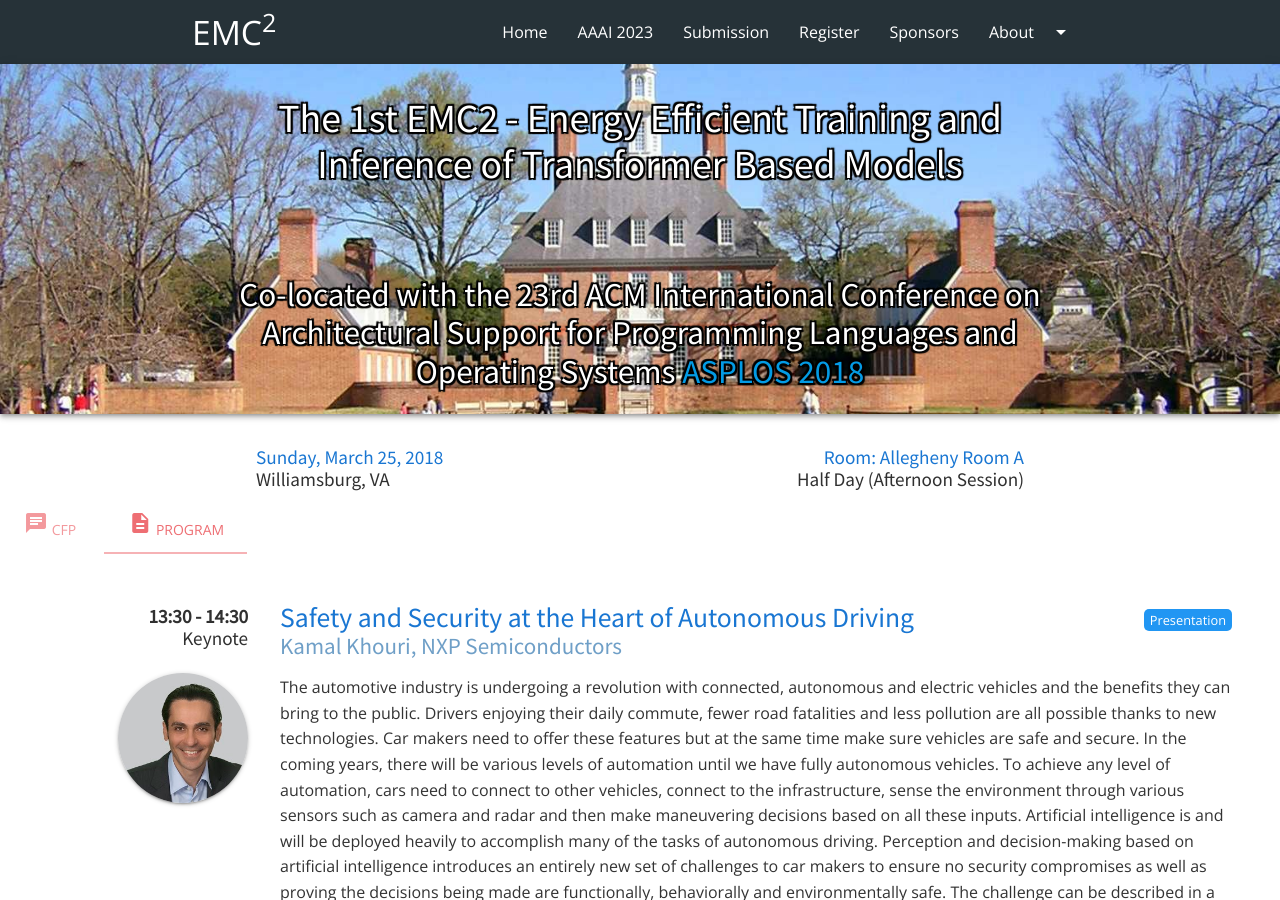
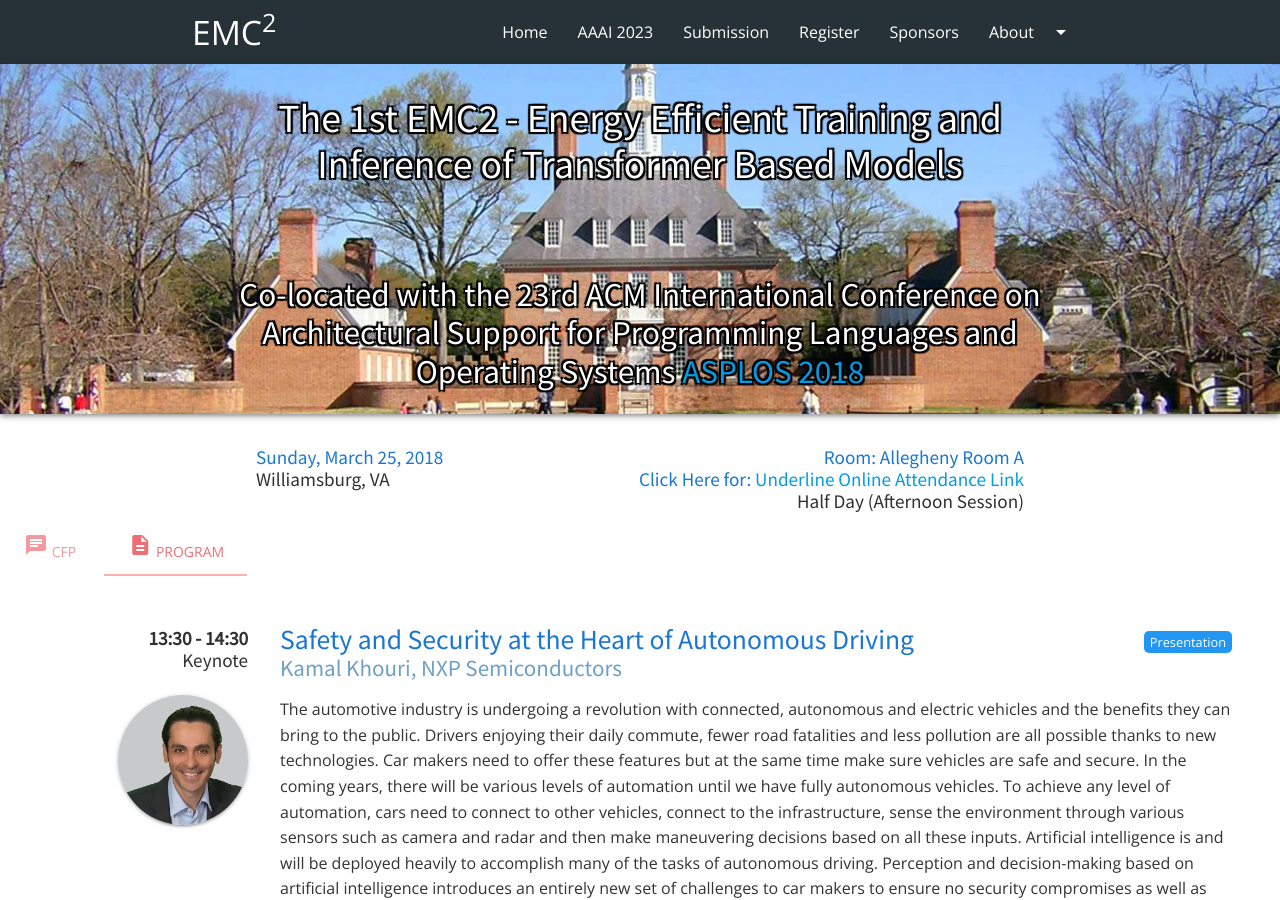
Before and after one commit to mgoldfar/emc2-web, a Jekyll site: the page built from _editions/1-asplos-18.html, in a window 1280 px wide and 900 px high. Built offline with Jekyll 4.4.1, drawn with Linux system fonts in a browser that asks for light colours.

Commit message:
Add files via upload

```diff
--- a/_layouts/edition-page.html
+++ b/_layouts/edition-page.html
@@ -44,6 +44,8 @@
         </div>
         <div class="ed-grid-item-header-meta-right">
             <h5 class="dark-primary" style="margin: 0;">Room: {{ page.event_room }}</h5>
+	    <h5 class="dark-primary" style="margin: 0;">Click Here for: <a href="{{ page.online_link }}"
+		    target="_blank"><span style="white-space: nowrap;">Underline Online Attendance Link</span></a></h5>
             <h5 class="primary-text" style="margin: 0;">{{ event_session_header }}</h5>
         </div>
         <div class="ed-grid-item-header-note">
```
